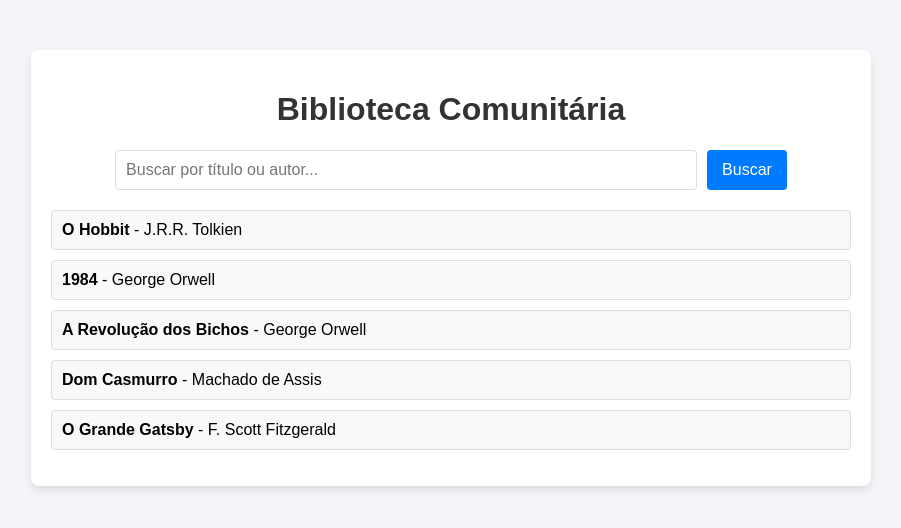
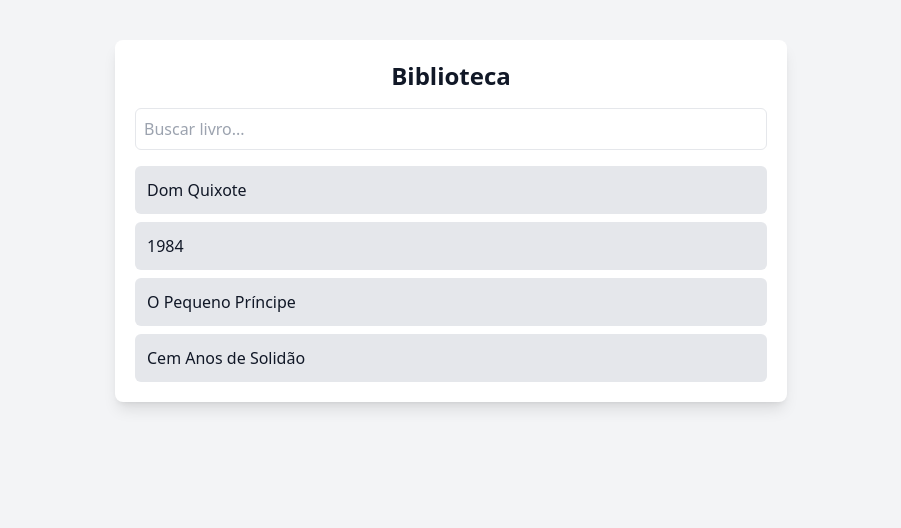
Before and after one commit to juniorpires/livroteca, a plain HTML site: page index.html in a window 1280 px wide. Shown: the whole page, without its empty margins (189-1090 px from the left). Drawn offline with nearby package versions, Linux system fonts and the light colour scheme.

Commit message:
Update index.html

```diff
--- a/index.html
+++ b/index.html
@@ -3,100 +3,20 @@
 <head>
     <meta charset="UTF-8">
     <meta name="viewport" content="width=device-width, initial-scale=1.0">
-    <title>Biblioteca Comunitária</title>
-    <style>
-        body {
-            font-family: Arial, sans-serif;
-            background-color: #f4f4f9;
-            margin: 0;
-            padding: 0;
-        }
-        .container {
-            max-width: 800px;
-            margin: 50px auto;
-            padding: 20px;
-            background-color: #ffffff;
-            border-radius: 8px;
-            box-shadow: 0 4px 8px rgba(0, 0, 0, 0.1);
-        }
-        h1 {
-            text-align: center;
-            color: #333;
-        }
-        .search-container {
-            margin-bottom: 20px;
-            display: flex;
-            justify-content: center;
-        }
-        input[type="text"] {
-            width: 70%;
-            padding: 10px;
-            font-size: 16px;
-            border: 1px solid #ddd;
-            border-radius: 4px;
-            margin-right: 10px;
-        }
-        button {
-            padding: 10px 15px;
-            font-size: 16px;
-            background-color: #007BFF;
-            color: white;
-            border: none;
-            border-radius: 4px;
-            cursor: pointer;
-        }
-        button:hover {
-            background-color: #0056b3;
-        }
-        .book-list {
-            list-style: none;
-            padding: 0;
-        }
-        .book-list li {
-            padding: 10px;
-            background-color: #f9f9f9;
-            border: 1px solid #ddd;
-            margin-bottom: 10px;
-            border-radius: 4px;
-        }
-        .book-list li span {
-            font-weight: bold;
-        }
-    </style>
+    <title>Biblioteca</title>
+    <script src="https://cdn.tailwindcss.com"></script>
 </head>
-<body>
+<body class="bg-gray-100 text-gray-900">
+    <div class="max-w-2xl mx-auto mt-10 p-5 bg-white shadow-lg rounded-lg">
+        <h1 class="text-2xl font-bold mb-4 text-center">Biblioteca</h1>
+        <input type="text" placeholder="Buscar livro..." class="w-full p-2 border rounded-md focus:outline-none focus:ring-2 focus:ring-blue-500">
 
-<div class="container">
-    <h1>Biblioteca Comunitária</h1>
-
-    <div class="search-container">
-        <input type="text" id="search" placeholder="Buscar por título ou autor...">
-        <button onclick="searchBooks()">Buscar</button>
+        <ul class="mt-4 space-y-2">
+            <li class="p-3 bg-gray-200 rounded-md">Dom Quixote</li>
+            <li class="p-3 bg-gray-200 rounded-md">1984</li>
+            <li class="p-3 bg-gray-200 rounded-md">O Pequeno Príncipe</li>
+            <li class="p-3 bg-gray-200 rounded-md">Cem Anos de Solidão</li>
+        </ul>
     </div>
-
-    <ul class="book-list" id="book-list">
-        <li><span>O Hobbit</span> - J.R.R. Tolkien</li>
-        <li><span>1984</span> - George Orwell</li>
-        <li><span>A Revolução dos Bichos</span> - George Orwell</li>
-        <li><span>Dom Casmurro</span> - Machado de Assis</li>
-        <li><span>O Grande Gatsby</span> - F. Scott Fitzgerald</li>
-    </ul>
-</div>
-
-<script>
-    function searchBooks() {
-        const query = document.getElementById('search').value.toLowerCase();
-        const books = document.querySelectorAll('.book-list li');
-        books.forEach(book => {
-            const bookText = book.textContent.toLowerCase();
-            if (bookText.includes(query)) {
-                book.style.display = 'block';
-            } else {
-                book.style.display = 'none';
-            }
-        });
-    }
-</script>
-
 </body>
 </html>
```
